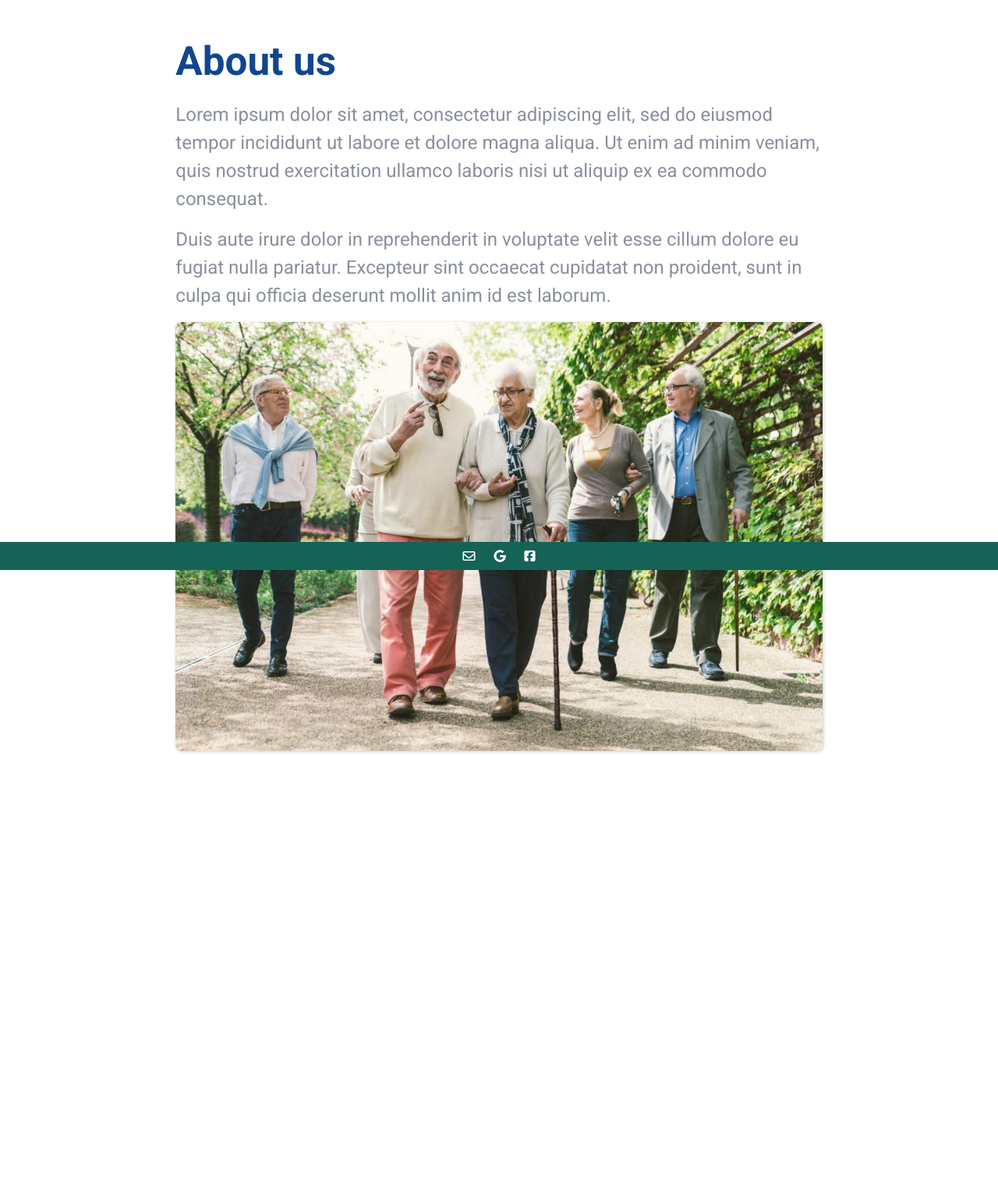
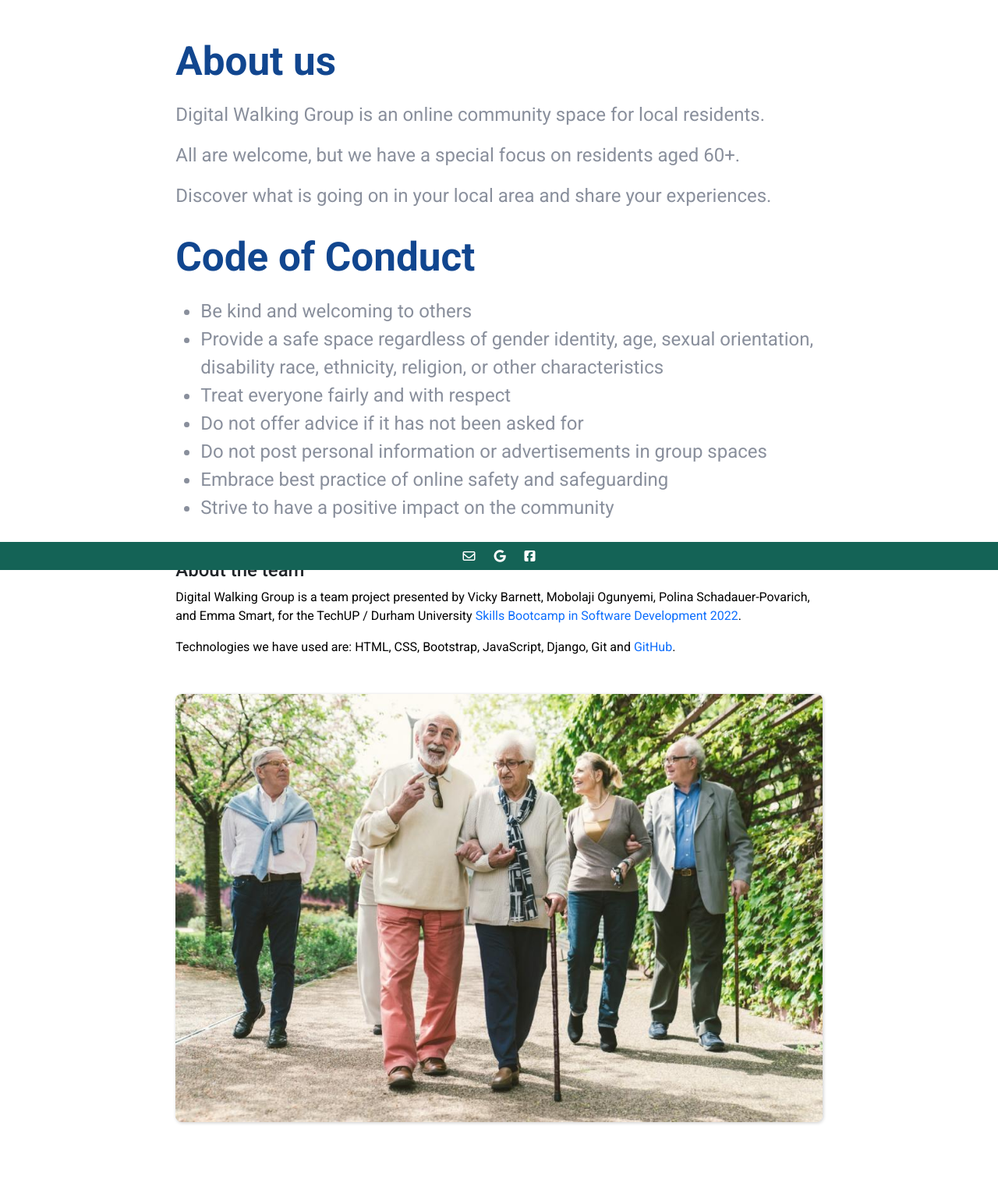
Before and after one commit to Merley-North-Digital-Walking-Group/walking-app, a Django app: page /about in a window 1280 px wide. Shown: the part 69-1581 px from the top of the page at 78% size. Before the commit the page ends 1035 px from the top, so only its background shows below. Run offline with Django 3.2, Linux system fonts and the light colour scheme; some libraries are stand-ins or nearby versions.

Commit message:
Add Code of Conduct to About page, link to with checkbox on Create User page.

```diff
--- a/pages/static/css/styles.css
+++ b/pages/static/css/styles.css
@@ -68,7 +68,7 @@ a {
     text-decoration: none;
 }
 
-p {
+p, li {
     color: var(--grey);
     font-size: 1.5rem;
 }
@@ -174,6 +174,11 @@ p {
 
 .footer-icon:hover {
     color: var(--medium);
+}
+
+.about-team {
+    color: #000;
+    font-size: 1rem;
 }
 
 /* walks */
--- a/pages/templates/pages/about.html
+++ b/pages/templates/pages/about.html
@@ -4,19 +4,36 @@
 
     <div class="container col-8 mx-auto mt-5">
         <div class="header">
-            <h2>
-                About us
-            </h2>
-            <p>
-                Lorem ipsum dolor sit amet, consectetur adipiscing elit, sed do eiusmod tempor incididunt ut labore et dolore magna aliqua. Ut enim ad minim veniam,
-                quis nostrud exercitation ullamco laboris nisi ut aliquip ex ea commodo consequat.
-            </p>
-            <p>
-            Duis aute irure dolor in reprehenderit in voluptate velit esse cillum dolore eu
-            fugiat nulla pariatur. Excepteur sint occaecat cupidatat non proident, sunt in culpa qui officia deserunt mollit anim id est laborum.
-            </p>
+            <h2>About us</h2>
+            <p>Digital Walking Group is an online community space for local residents.</p>
+            <p>All are welcome, but we have a special focus on residents aged 60+.</p>
+            <p>Discover what is going on in your local area and share your experiences.</p>
 
-            <img class="block-img" src="../static/img/elderly-walking-NOT-OURS.jpeg" alt="elderly walking image">
+            <h2 id="codeOfConduct">Code of Conduct</h2>
+                <ul>
+                    <li>Be kind and welcoming to others</li>
+                    <li>Provide a safe space regardless of gender identity, age, sexual orientation, disability
+                        race, ethnicity, religion, or other characteristics
+                    </li>
+                    <li>Treat everyone fairly and with respect</li>
+                    <li>Do not offer advice if it has not been asked for</li>
+                    <li>Do not post personal information or advertisements in group spaces</li>
+                    <li>Embrace best practice of online safety and safeguarding</li>
+                    <li>Strive to have a positive impact on the community</li>
+                </ul>
+
+
+            <div class="mb-5">
+                <h4 class="mt-5">About the team</h4>
+
+                <p class="about-team">Digital Walking Group is a team project presented by Vicky Barnett,
+                    Mobolaji Ogunyemi, Polina Schadauer-Povarich, and Emma Smart, for the
+                    TechUP / Durham University <a href="https://techupwomen.org/?page_id=1417" target="_blank">Skills Bootcamp in Software Development 2022</a>.</p>
+                <p class="about-team">Technologies we have used are: HTML, CSS, Bootstrap, JavaScript, Django, Git and <a href="https://github.com/Merley-North-Digital-Walking-Group/walking-app" target="_blank">GitHub</a>.</p>
+            </div>
+
+
+            <img class="block-img mb-5" src="../static/img/elderly-walking-NOT-OURS.jpeg" alt="elderly walking image">
         </div>
     </div>
 
--- a/users/templates/users/login_email.html
+++ b/users/templates/users/login_email.html
@@ -26,7 +26,7 @@
           <a href="{% url 'group_details' pk=1 %}" class="btn btn-secondary btn-sm" type="button">Group example</a>
         </div><!-- TO HERE WAS ADDED BY VICKY TRYING TO CREATE A LINK TO A USER PAGE BYPASSING THE LOG IN PROCESS AS IT'S NOT YET OPERATIONAL -->
 
-        <div class="create-user">
+        <div class="create-user mb-5">
           <label for="create user button" class="form-label">Don't have an account yet?</label>
           <br />
           <a href="{% url 'create_user' %}" class="btn btn-secondary" type="button">Create new user</a>
```
Also changed, not shown: users/templates/users/create_user.html (+11 -0 lines).
